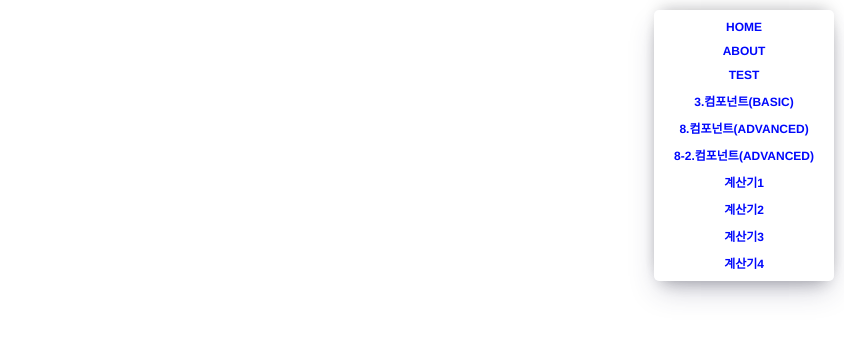
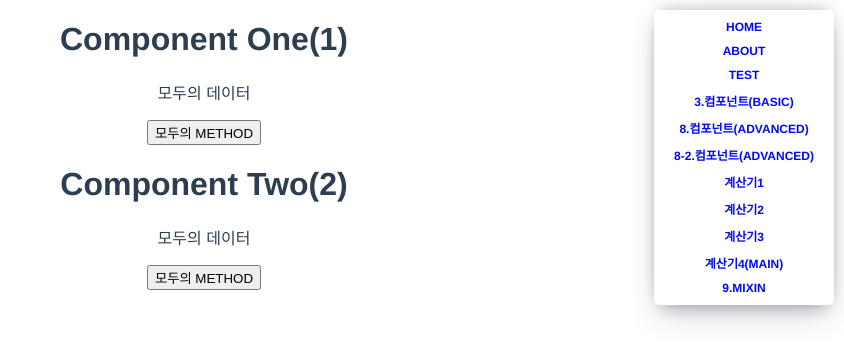
Before and after one commit to AustinePP90/vue_repo, a Vue app: page /mixin in a window 1280 px wide. Shown: the top 362 px of the page, without its empty margins (436-1280 px from the left). Built offline with nearby package versions, Linux system fonts and the light colour scheme.

Commit message:
24-08-05 mixin 실습

```diff
--- a/src/App.vue
+++ b/src/App.vue
@@ -9,7 +9,8 @@
     <router-link to="/calculator1">계산기1</router-link>
     <router-link to="/calculator2">계산기2</router-link>
     <router-link to="/calculator3">계산기3</router-link>
-    <router-link to="/calculator4">계산기4</router-link>
+    <router-link to="/calculator4">계산기4(main)</router-link>
+    <router-link to="/mixin">9.MIXIN</router-link>
   </nav>
   <router-view />
 </template>
--- /dev/null
+++ b/src/components/MixComp1.vue
@@ -0,0 +1,28 @@
+<template>
+  <div class="">
+    <h1>Component One(1)</h1>
+    <p>{{ sharedData }}</p>
+    <button @click="sharedMethod">모두의 METHOD</button>
+  </div>
+</template>
+
+<script>
+import { commonMixin } from "@/mixins/commonMixin";
+export default {
+  name: "MixComp1",
+
+  mixins: [commonMixin],
+
+  mounted() {
+    console.log("컴포넌트1 mounted");
+  },
+
+  unmounted() {
+    console.log("컴포넌트1 unmounted");
+  },
+};
+</script>
+
+<style scoped>
+/* 스타일을 추가하세요 */
+</style>
--- /dev/null
+++ b/src/components/MixComp2.vue
@@ -0,0 +1,28 @@
+<template>
+  <div class="">
+    <h1>Component Two(2)</h1>
+    <p>{{ sharedData }}</p>
+    <button @click="sharedMethod">모두의 METHOD</button>
+  </div>
+</template>
+
+<script>
+import { commonMixin } from "@/mixins/commonMixin";
+export default {
+  name: "MixComp2",
+
+  mixins: [commonMixin],
+
+  mounted() {
+    console.log("컴포넌트2 mounted");
+  },
+
+  unmounted() {
+    console.log("컴포넌트2 unmounted");
+  },
+};
+</script>
+
+<style scoped>
+/* 스타일을 추가하세요 */
+</style>
--- /dev/null
+++ b/src/mixins/commonMixin.js
@@ -0,0 +1,21 @@
+export const commonMixin = {
+  data() {
+    return {
+      sharedData: "모두의 데이터",
+    };
+  },
+
+  methods: {
+    sharedMethod() {
+      this.sharedData = "모두의 데이터 바꿈 바꿈 바꿈";
+    },
+  },
+
+  mounted() {
+    console.log("믹스인 mounted");
+  },
+
+  unmounted() {
+    console.log("믹스인 unmounted");
+  },
+};
--- a/src/router/index.js
+++ b/src/router/index.js
@@ -8,6 +8,7 @@ import CalculatorView1 from "../views/CalculatorView1.vue";
 import CalculatorView2 from "../views/CalculatorView2.vue";
 import CalculatorView3 from "../views/CalculatorView3.vue";
 import CalculatorView4 from "../views/CalculatorView4.vue";
+import MixView from "../views/MixView.vue";
 
 const routes = [
   {
@@ -64,6 +65,11 @@ const routes = [
     name: "calculator4",
     component: CalculatorView4,
   },
+  {
+    path: "/mixin",
+    name: "mixin",
+    component: MixView,
+  },
 ];
 
 const router = createRouter({
--- a/src/views/CalculatorView1.vue
+++ b/src/views/CalculatorView1.vue
@@ -4,6 +4,12 @@
     <input type="text" v-model="num1" @keyup="plusNumbers" /> <span> + </span>
     <input type="text" v-model="num2" @keyup="plusNumbers" /> <span> = </span>
     <span>{{ result }}</span>
+    <br /><br /><br />
+    <input type="text" v-model="multiNum1" @keyup="multiNumbers" />
+    <span> + </span>
+    <input type="text" v-model="multiNum2" @keyup="multiNumbers" />
+    <span> = </span>
+    <span>{{ result2 }}</span>
   </div>
 </template>
 
@@ -40,6 +46,9 @@ export default {
       num1: 0,
       num2: 0,
       result: 0,
+      multiNum1: 0,
+      multiNum2: 0,
+      result2: 0,
     };
   },
   watch: {
@@ -57,6 +66,9 @@ export default {
   methods: {
     plusNumbers() {
       this.result = Number(this.num1) + Number(this.num2);
+    },
+    multiNumbers() {
+      this.result2 = Number(this.multiNum1) * Number(this.multiNum2);
     },
   },
   setup() {
--- a/src/views/CalculatorView4.vue
+++ b/src/views/CalculatorView4.vue
@@ -6,6 +6,12 @@
     <input type="text" v-model="state.num2" />
     <span> = </span>
     <span>{{ state.result }}</span>
+    <br /><br /><br />
+    <input type="text" v-model="state.multiNum1" />
+    <span> * </span>
+    <input type="text" v-model="state.multiNum2" />
+    <span> = </span>
+    <span>{{ state.result2 }}</span>
   </div>
 </template>
 
@@ -20,6 +26,11 @@ export default {
       num1: 0, // 첫번째 텍스트박스와 바인딩될 숫자 상태
       num2: 0, // 두번째 텍스트박스와 바인딩될 숫자 상태
       result: computed(() => Number(state.num1) + Number(state.num2)), // 계산된 결과를 저장할 상태
+      multiNum1: 0,
+      multiNum2: 0,
+      result2: computed(
+        () => Number(state.multiNum1) * Number(state.multiNum2)
+      ),
     });
     return { state };
   },
--- /dev/null
+++ b/src/views/MixView.vue
@@ -0,0 +1,23 @@
+<template>
+  <div class="">
+    <MixComp1 />
+    <MixComp2 />
+  </div>
+</template>
+
+<script>
+import MixComp1 from "@/components/MixComp1.vue";
+import MixComp2 from "@/components/MixComp2.vue";
+
+export default {
+  name: "MixView",
+  components: {
+    MixComp1,
+    MixComp2,
+  },
+};
+</script>
+
+<style scoped>
+/* 스타일을 추가하세요 */
+</style>
```
